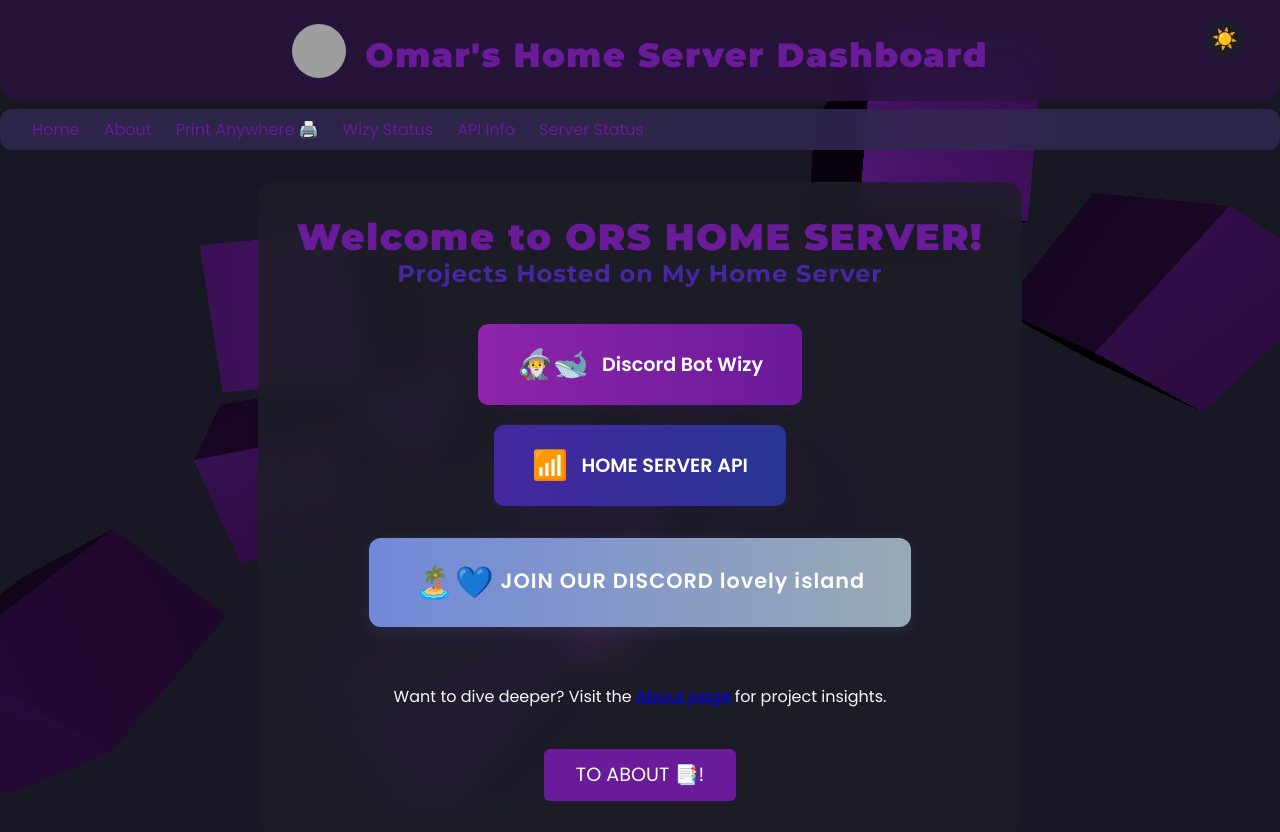
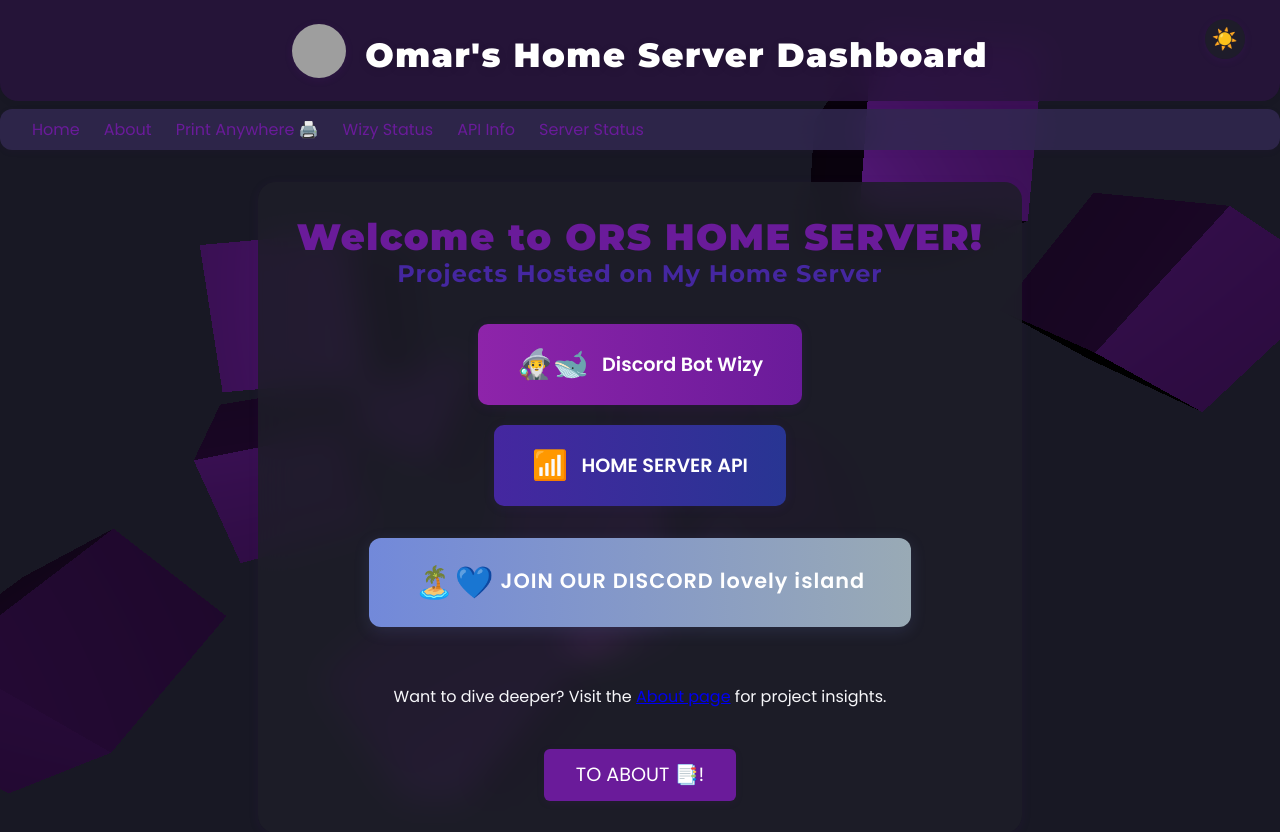
Before and after one commit to orsnaro/Home-Server-API, a Flask app: page / in a window 1280 px wide. Shown: the top 832 px of the page. Run offline with Flask 3, Linux system fonts and the light colour scheme; grey boxes are pictures that could not be loaded.

Commit message:
fix: header color contrast when toggling dark mode

```diff
--- a/board/static/css/base.css
+++ b/board/static/css/base.css
@@ -161,6 +161,11 @@
       /* text-shadow: 0 2px 12px #ede7f6; */
     }
 
+    header .main-title {
+      color: #ffffff;
+      text-shadow: 0 2px 10px rgba(0,0,0,0.1);
+    }
+
     h2,
     .subtitle {
       font-family: 'Montserrat', 'Poppins', Arial, sans-serif;
--- a/board/templates/base.html
+++ b/board/templates/base.html
@@ -32,7 +32,7 @@
       <a href="{{ url_for('pages.home') }}"> <img src="https://avatars.githubusercontent.com/u/77698890?v=4"
           alt="Omar Rashad" class="logo-spin"
           style="width:54px;height:54px;border-radius:50%;box-shadow:0 2px 8px rgba(106,27,154,0.12);"> </a>
-      <h1 style="font-size:2.1rem;color:#6a1b9a;margin:0;animation:fadeIn 1.2s;" class="main-title">Omar's Home Server
+      <h1 style="font-size:2.1rem;margin:0;animation:fadeIn 1.2s;" class="main-title">Omar's Home Server
         Dashboard</h1>
     </div>
   </header>
```
